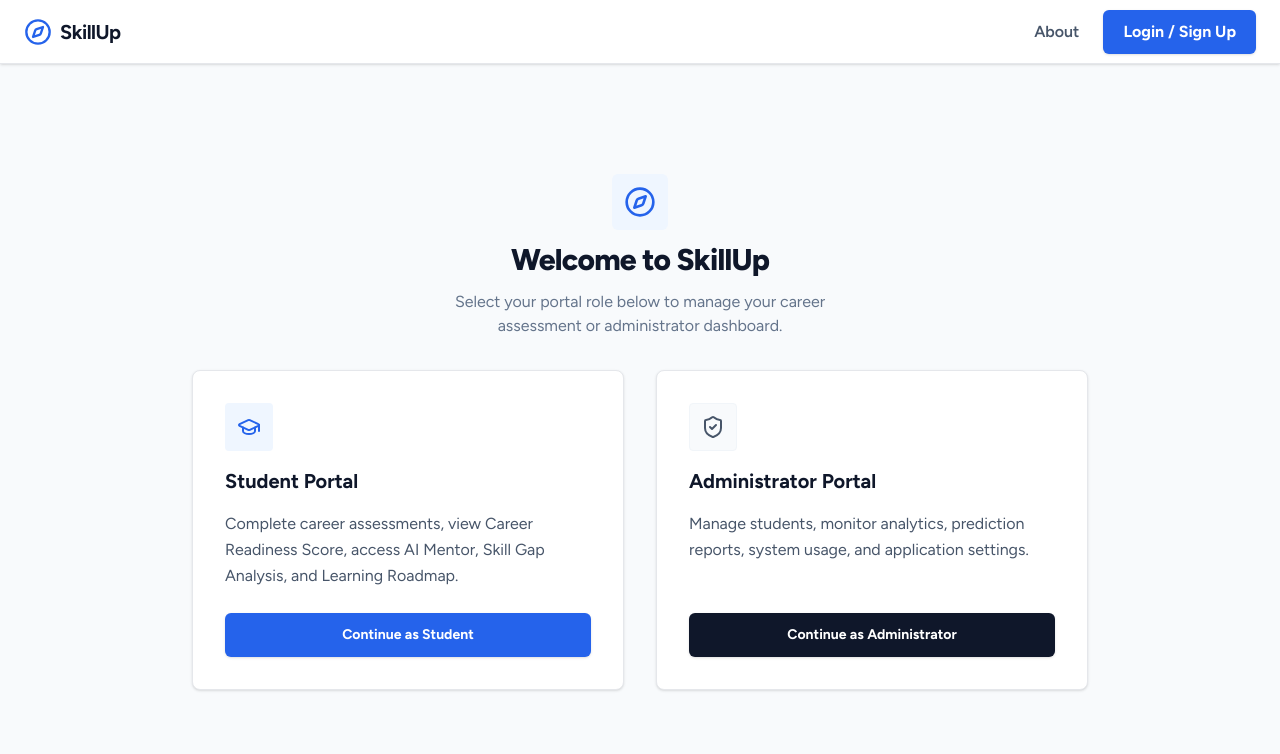
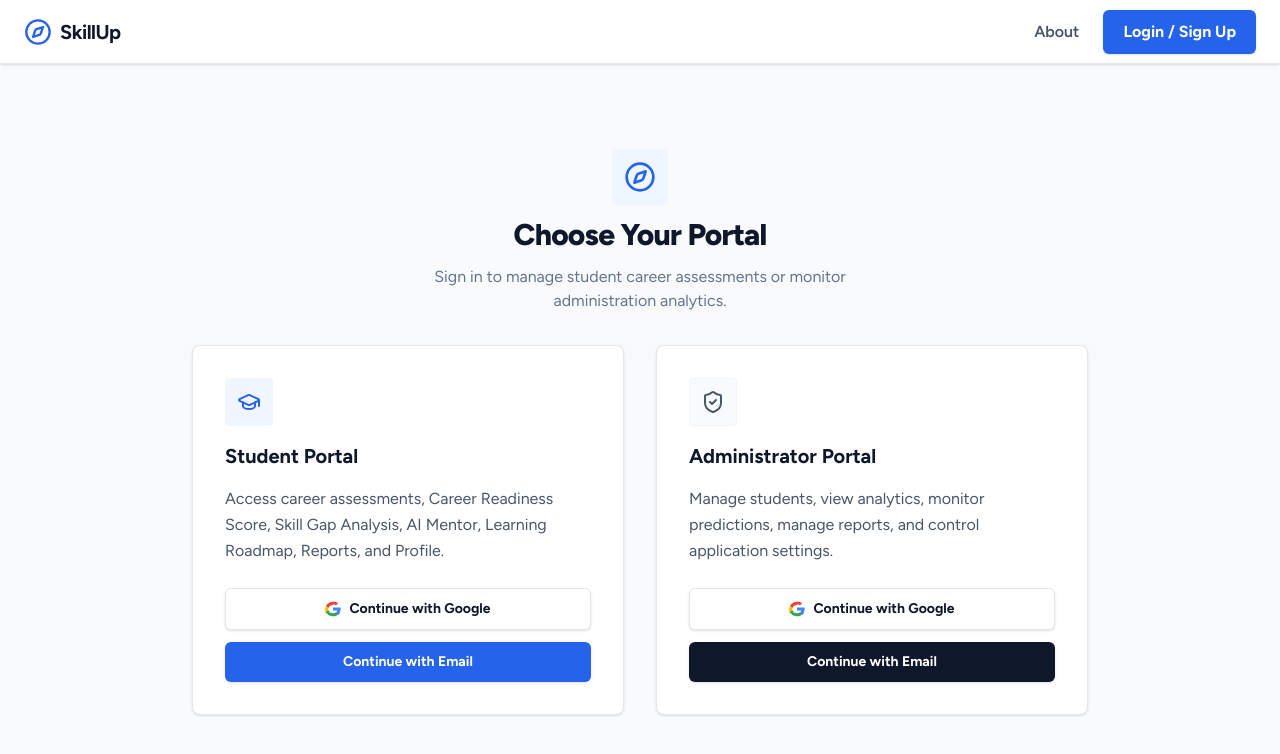
Before and after one commit to suryarajamandapalli/SkillUp, a React (Vite) app in the folder frontend/: page /login in a window 1280 px wide. Shown: the top 754 px of the page. Built offline with nearby package versions, Linux system fonts and the light colour scheme; no server answers.

Commit message:
feat: add Google authentication options for both student and admin portal cards

```diff
--- a/frontend/src/pages/Login.tsx
+++ b/frontend/src/pages/Login.tsx
@@ -8,7 +8,7 @@ export const Login: React.FC = () => {
   const { loginWithGoogle, loginWithEmail, registerWithEmail } = useAuth();
   const navigate = useNavigate();
 
-  // Role State
+  // Selected state
   const [selectedRole, setSelectedRole] = useState<'student' | 'admin' | null>(null);
 
   // Form States
@@ -20,14 +20,19 @@ export const Login: React.FC = () => {
   const [error, setError] = useState<string | null>(null);
   const [isSubmitting, setIsSubmitting] = useState(false);
 
-  const handleGoogleLogin = async () => {
+  const handleGoogleLogin = async (role: 'student' | 'admin') => {
     setIsSubmitting(true);
     setError(null);
     try {
-      await loginWithGoogle();
+      await loginWithGoogle(role);
+      if (role === 'admin') {
+        navigate('/admin/dashboard', { replace: true });
+      } else {
         navigate('/dashboard', { replace: true });
+      }
     } catch (err: any) {
-      setError(err.message || "Google Authentication failed. Please try again.");
+      setError(err.message || "Google Authentication failed.");
+      setSelectedRole(role); // Go to that role's form card to display error
     } finally {
       setIsSubmitting(false);
     }
@@ -89,14 +94,22 @@ export const Login: React.FC = () => {
               <div className="inline-flex p-3 bg-blue-50 text-[#2563EB] rounded-md">
                 <Compass className="w-8 h-8" />
               </div>
-              <h1 className="text-3xl font-extrabold text-[#0F172A] tracking-tight">Welcome to SkillUp</h1>
+              <h1 className="text-3xl font-extrabold text-[#0F172A] tracking-tight">Choose Your Portal</h1>
               <p className="text-base text-[#64748B] max-w-md mx-auto">
-                Select your portal role below to manage your career assessment or administrator dashboard.
+                Sign in to manage student career assessments or monitor administration analytics.
               </p>
             </div>
 
+            {/* Error display if Google Login failed on landing */}
+            {error && (
+              <div className="max-w-md mx-auto bg-red-50 border border-red-200 text-red-700 p-3.5 rounded-md flex items-start gap-2.5 text-sm">
+                <AlertCircle className="w-5 h-5 shrink-0 mt-0.5" />
+                <span>{error}</span>
+              </div>
+            )}
+
             <div className="grid grid-cols-1 md:grid-cols-2 gap-8">
-              {/* Card 1: Student */}
+              {/* Card 1: Student Portal */}
               <div className="bg-white p-8 border border-[#E5E7EB] rounded-lg shadow-sm flex flex-col justify-between space-y-6 hover:shadow-md transition-shadow">
                 <div className="space-y-4">
                   <div className="w-12 h-12 rounded bg-blue-50 text-[#2563EB] flex items-center justify-center">
@@ -104,21 +117,36 @@ export const Login: React.FC = () => {
                   </div>
                   <h2 className="text-xl font-bold text-[#0F172A]">Student Portal</h2>
                   <p className="text-base text-[#475569] leading-relaxed">
-                    Complete career assessments, view Career Readiness Score, access AI Mentor, Skill Gap Analysis, and Learning Roadmap.
+                    Access career assessments, Career Readiness Score, Skill Gap Analysis, AI Mentor, Learning Roadmap, Reports, and Profile.
                   </p>
                 </div>
+                <div className="space-y-3">
+                  <button
+                    onClick={() => handleGoogleLogin('student')}
+                    disabled={isSubmitting}
+                    className="w-full py-2.5 px-4 bg-white border border-[#E5E7EB] hover:bg-[#F8FAFC] text-[#0F172A] rounded-md text-sm font-bold shadow-sm transition-colors cursor-pointer flex items-center justify-center gap-2"
+                  >
+                    <svg className="w-4 h-4" viewBox="0 0 24 24">
+                      <path fill="#EA4335" d="M12 5.04c1.66 0 3.2.57 4.38 1.69l3.27-3.27C17.68 1.54 14.98 1 12 1 7.35 1 3.37 3.67 1.39 7.56l3.85 2.99c.9-2.7 3.42-4.51 6.76-4.51z"/>
+                      <path fill="#4285F4" d="M23.49 12.27c0-.81-.07-1.59-.2-2.36H12v4.51h6.46c-.29 1.48-1.14 2.73-2.42 3.57l3.77 2.92c2.2-2.03 3.48-5.02 3.48-8.64z"/>
+                      <path fill="#FBBC05" d="M5.24 14.81c-.23-.69-.37-1.44-.37-2.21s.14-1.52.37-2.21L1.39 7.4C.5 9.18 0 11.18 0 13.25s.5 4.07 1.39 5.85l3.85-2.99z"/>
+                      <path fill="#34A853" d="M12 23c3.24 0 5.97-1.07 7.96-2.92l-3.77-2.92c-1.12.75-2.54 1.2-4.19 1.2-3.34 0-5.86-1.81-6.76-4.51l-3.85 2.99C3.37 20.33 7.35 23 12 23z"/>
+                    </svg>
+                    Continue with Google
+                  </button>
                   <button
                     onClick={() => {
                       setSelectedRole('student');
                       resetForm();
                     }}
-                  className="w-full py-3 px-4 bg-[#2563EB] hover:bg-blue-700 text-white rounded-md text-sm font-bold shadow-sm transition-colors cursor-pointer"
+                    className="w-full py-2.5 px-4 bg-[#2563EB] hover:bg-blue-700 text-white rounded-md text-sm font-bold shadow-sm transition-colors cursor-pointer"
                   >
-                  Continue as Student
+                    Continue with Email
                   </button>
                 </div>
+              </div>
 
-              {/* Card 2: Admin */}
+              {/* Card 2: Administrator Portal */}
               <div className="bg-white p-8 border border-[#E5E7EB] rounded-lg shadow-sm flex flex-col justify-between space-y-6 hover:shadow-md transition-shadow">
                 <div className="space-y-4">
                   <div className="w-12 h-12 rounded bg-slate-50 text-[#475569] flex items-center justify-center border border-slate-100">
@@ -126,18 +154,33 @@ export const Login: React.FC = () => {
                   </div>
                   <h2 className="text-xl font-bold text-[#0F172A]">Administrator Portal</h2>
                   <p className="text-base text-[#475569] leading-relaxed">
-                    Manage students, monitor analytics, prediction reports, system usage, and application settings.
+                    Manage students, view analytics, monitor predictions, manage reports, and control application settings.
                   </p>
                 </div>
+                <div className="space-y-3">
+                  <button
+                    onClick={() => handleGoogleLogin('admin')}
+                    disabled={isSubmitting}
+                    className="w-full py-2.5 px-4 bg-white border border-[#E5E7EB] hover:bg-[#F8FAFC] text-[#0F172A] rounded-md text-sm font-bold shadow-sm transition-colors cursor-pointer flex items-center justify-center gap-2"
+                  >
+                    <svg className="w-4 h-4" viewBox="0 0 24 24">
+                      <path fill="#EA4335" d="M12 5.04c1.66 0 3.2.57 4.38 1.69l3.27-3.27C17.68 1.54 14.98 1 12 1 7.35 1 3.37 3.67 1.39 7.56l3.85 2.99c.9-2.7 3.42-4.51 6.76-4.51z"/>
+                      <path fill="#4285F4" d="M23.49 12.27c0-.81-.07-1.59-.2-2.36H12v4.51h6.46c-.29 1.48-1.14 2.73-2.42 3.57l3.77 2.92c2.2-2.03 3.48-5.02 3.48-8.64z"/>
+                      <path fill="#FBBC05" d="M5.24 14.81c-.23-.69-.37-1.44-.37-2.21s.14-1.52.37-2.21L1.39 7.4C.5 9.18 0 11.18 0 13.25s.5 4.07 1.39 5.85l3.85-2.99z"/>
+                      <path fill="#34A853" d="M12 23c3.24 0 5.97-1.07 7.96-2.92l-3.77-2.92c-1.12.75-2.54 1.2-4.19 1.2-3.34 0-5.86-1.81-6.76-4.51l-3.85 2.99C3.37 20.33 7.35 23 12 23z"/>
+                    </svg>
+                    Continue with Google
+                  </button>
                   <button
                     onClick={() => {
                       setSelectedRole('admin');
                       resetForm();
                     }}
-                  className="w-full py-3 px-4 bg-[#0F172A] hover:bg-slate-800 text-white rounded-md text-sm font-bold shadow-sm transition-colors cursor-pointer"
+                    className="w-full py-2.5 px-4 bg-[#0F172A] hover:bg-slate-800 text-white rounded-md text-sm font-bold shadow-sm transition-colors cursor-pointer"
                   >
-                  Continue as Administrator
+                    Continue with Email
                   </button>
+                </div>
               </div>
             </div>
           </motion.div>
@@ -156,7 +199,7 @@ export const Login: React.FC = () => {
               onClick={() => setSelectedRole(null)}
               className="inline-flex items-center gap-1.5 text-sm font-bold text-[#475569] hover:text-[#0F172A]"
             >
-              <ArrowLeft className="w-4 h-4" /> Change Portal Role
+              <ArrowLeft className="w-4 h-4" /> Choose Your Portal
             </button>
 
             {/* Header */}
@@ -250,8 +293,8 @@ export const Login: React.FC = () => {
               </button>
             </form>
 
-            {/* Google OAuth (Only show for students) */}
-            {selectedRole === 'student' && !isSignUp && (
+            {/* Google OAuth fallback */}
+            {!isSignUp && (
               <>
                 <div className="relative flex items-center justify-center py-2">
                   <div className="absolute inset-0 flex items-center">
@@ -264,7 +307,7 @@ export const Login: React.FC = () => {
 
                 <button
                   type="button"
-                  onClick={handleGoogleLogin}
+                  onClick={() => handleGoogleLogin(selectedRole)}
                   disabled={isSubmitting}
                   className="w-full flex items-center justify-center gap-3 py-2.5 px-4 border border-[#E5E7EB] rounded-md text-sm font-bold text-[#0F172A] hover:bg-[#F8FAFC] transition-colors shadow-sm disabled:opacity-50 cursor-pointer"
                 >
```
Also changed, not shown: frontend/src/context/AuthContext.tsx (+27 -15 lines). Lines whose indentation alone changed are shown as unchanged.
